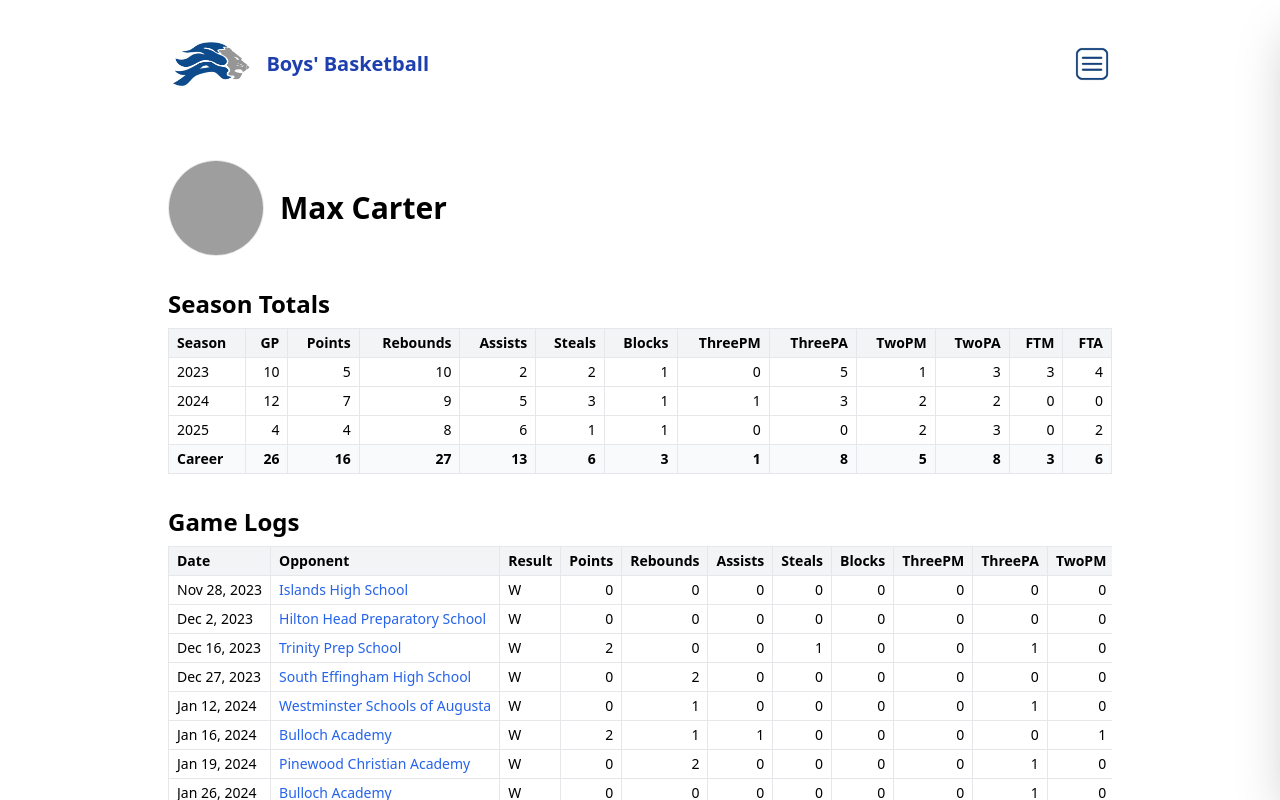
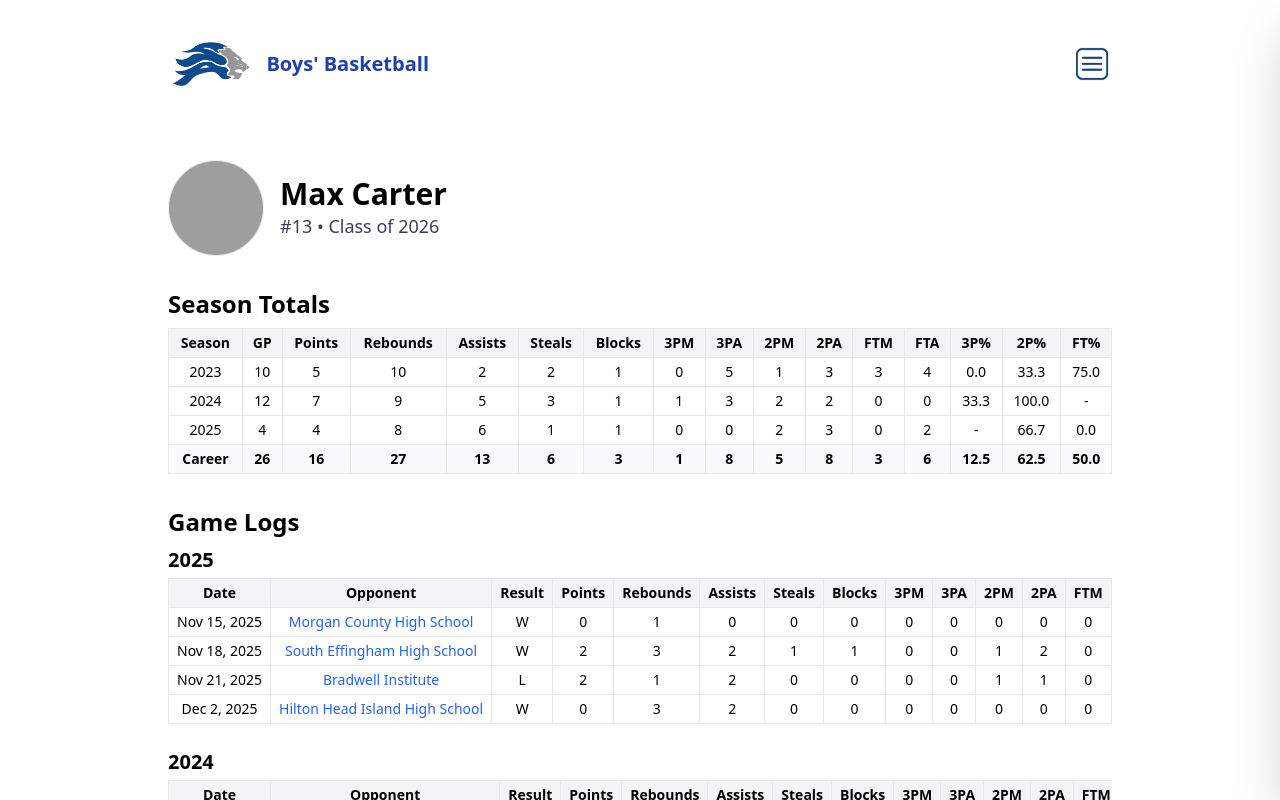
Before and after one commit to newonda1/st-andrews-basketball, a React (Vite) app: page /players/202301 in a window 1280 px wide. Shown: the top 800 px of the page. Built offline with nearby package versions, Linux system fonts and the light colour scheme; grey boxes are pictures that could not be loaded.

Commit message:
Update PlayerPage.jsx

```diff
--- a/src/pages/PlayerPage.jsx
+++ b/src/pages/PlayerPage.jsx
@@ -1,9 +1,7 @@
 import React, { useEffect, useState } from "react";
 import { useParams, Link } from "react-router-dom";
 
-// We will fetch JSON from /data instead of importing it
-
-// These must match the field names in player_game_stats.json
+// These must match the *field names* in playergamestats.json
 const statKeys = [
   "Points",
   "Rebounds",
@@ -17,6 +15,32 @@ const statKeys = [
   "FTM",
   "FTA",
 ];
+
+// Map data keys -> how we want them labeled in the tables
+const statLabelMap = {
+  ThreePM: "3PM",
+  ThreePA: "3PA",
+  TwoPM: "2PM",
+  TwoPA: "2PA",
+};
+
+const formatDate = (ms) =>
+  new Date(Number(ms)).toLocaleDateString(undefined, {
+    month: "short",
+    day: "numeric",
+    year: "numeric",
+  });
+
+const getPlayerPhotoUrl = (playerId) => {
+  return `/images/players/${playerId}.jpg`; // use .png if your files are PNG
+};
+
+const calcPct = (made, att) => {
+  const m = Number(made) || 0;
+  const a = Number(att) || 0;
+  if (!a) return "-";
+  return ((m / a) * 100).toFixed(1); // e.g. "45.0"
+};
 
 function PlayerPage() {
   const { playerId } = useParams();
@@ -36,17 +60,6 @@ function PlayerPage() {
       players.find((p) => Number(p.ID) === idNum) ||
       null
     );
-  };
-
-      const formatDate = (ms) =>
-        new Date(Number(ms)).toLocaleDateString(undefined, {
-          month: "short",
-          day: "numeric",
-          year: "numeric",
-        });
-
-      const getPlayerPhotoUrl = (playerId) => {
-        return `/images/players/${playerId}.jpg`;   // use .png if your files are PNG
   };
 
   // Load all the data we need
@@ -96,7 +109,17 @@ function PlayerPage() {
       ? `${player.FirstName} ${player.LastName}`
       : `Player ${playerId}`);
 
-  // Later you can add fields like YearsWithTeam or PhotoUrl to players.json
+  // Jersey number + class/year, trying several possible field names
+  const jerseyNumber =
+    player.JerseyNumber ?? player.Number ?? player.Jersey ?? null;
+
+  const gradYear =
+    player.ClassOf ??
+    player.GradYear ??
+    player.GraduationYear ??
+    player.Class ??
+    null;
+
   const yearsWithTeam = player.YearsWithTeam || "";
   const photoUrl = getPlayerPhotoUrl(playerId);
 
@@ -166,20 +189,45 @@ function PlayerPage() {
     );
   });
 
+  // 6. Game logs grouped by season (most recent season first)
+  const gameLogsBySeason = statsWithGameInfo.reduce((acc, row) => {
+    const seasonKey = row.season || "Unknown";
+    if (!acc[seasonKey]) acc[seasonKey] = [];
+    acc[seasonKey].push(row);
+    return acc;
+  }, {});
+
+  const orderedSeasonKeys = Object.keys(gameLogsBySeason).sort((a, b) => {
+    if (a === "Unknown") return 1;
+    if (b === "Unknown") return -1;
+    return String(b).localeCompare(String(a)); // most recent (largest) first
+  });
+
   return (
     <div className="player-page max-w-5xl mx-auto p-4 space-y-8">
-      {/* 1. Header: name, years, picture */}
+      {/* 1. Header: name, jersey, class, years, picture */}
       <header className="flex items-center gap-4 mb-4">
         {photoUrl && (
           <img
             src={photoUrl}
             alt={playerName}
-            onError={(e) => (e.currentTarget.src = "/images/players/default.jpg")}
+            onError={(e) =>
+              (e.currentTarget.src = "/images/players/default.jpg")
+            }
             className="w-24 h-24 object-cover rounded-full border"
           />
         )}
         <div>
           <h1 className="text-3xl font-bold">{playerName}</h1>
+
+          {(jerseyNumber || gradYear) && (
+            <p className="text-gray-700 text-lg">
+              {jerseyNumber && <span>#{jerseyNumber}</span>}
+              {jerseyNumber && gradYear && <span> • </span>}
+              {gradYear && <span>Class of {gradYear}</span>}
+            </p>
+          )}
+
           {yearsWithTeam && (
             <p className="text-gray-600 text-lg">
               St. Andrew&apos;s Lions • {yearsWithTeam}
@@ -198,52 +246,76 @@ function PlayerPage() {
             <table className="min-w-full border text-sm">
               <thead>
                 <tr className="bg-gray-100">
-                  <th className="border px-2 py-1 text-left">Season</th>
-                  <th className="border px-2 py-1 text-right">GP</th>
+                  <th className="border px-2 py-1 text-center">Season</th>
+                  <th className="border px-2 py-1 text-center">GP</th>
                   {statKeys.map((key) => (
                     <th
                       key={key}
-                      className="border px-2 py-1 text-right"
+                      className="border px-2 py-1 text-center"
                     >
-                      {key}
+                      {statLabelMap[key] || key}
                     </th>
                   ))}
+                  {/* Percentage columns */}
+                  <th className="border px-2 py-1 text-center">3P%</th>
+                  <th className="border px-2 py-1 text-center">2P%</th>
+                  <th className="border px-2 py-1 text-center">FT%</th>
                 </tr>
               </thead>
               <tbody>
                 {seasonTotals.map((row) => (
                   <tr key={row.season}>
-                    <td className="border px-2 py-1">{row.season}</td>
-                    <td className="border px-2 py-1 text-right">
+                    <td className="border px-2 py-1 text-center">
+                      {row.season}
+                    </td>
+                    <td className="border px-2 py-1 text-center">
                       {row.gamesPlayed}
                     </td>
                     {statKeys.map((key) => (
                       <td
                         key={key}
-                        className="border px-2 py-1 text-right"
+                        className="border px-2 py-1 text-center"
                       >
                         {row[key]}
                       </td>
                     ))}
+                    <td className="border px-2 py-1 text-center">
+                      {calcPct(row.ThreePM, row.ThreePA)}
+                    </td>
+                    <td className="border px-2 py-1 text-center">
+                      {calcPct(row.TwoPM, row.TwoPA)}
+                    </td>
+                    <td className="border px-2 py-1 text-center">
+                      {calcPct(row.FTM, row.FTA)}
+                    </td>
                   </tr>
                 ))}
 
                 {/* Career row */}
                 <tr className="bg-gray-50 font-semibold">
-                  <td className="border px-2 py-1">
+                  <td className="border px-2 py-1 text-center">
                     {careerTotals.season}
                   </td>
-                  <td className="border px-2 py-1 text-right">
+                  <td className="border px-2 py-1 text-center">
                     {careerTotals.gamesPlayed}
                   </td>
                   {statKeys.map((key) => (
                     <td
                       key={key}
-                      className="border px-2 py-1 text-right"
+                      className="border px-2 py-1 text-center"
                     >
                       {careerTotals[key]}
                     </td>
                   ))}
+                  <td className="border px-2 py-1 text-center">
+                    {calcPct(careerTotals.ThreePM, careerTotals.ThreePA)}
+                  </td>
+                  <td className="border px-2 py-1 text-center">
+                    {calcPct(careerTotals.TwoPM, careerTotals.TwoPA)}
+                  </td>
+                  <td className="border px-2 py-1 text-center">
+                    {calcPct(careerTotals.FTM, careerTotals.FTA)}
+                  </td>
                 </tr>
               </tbody>
             </table>
@@ -251,36 +323,58 @@ function PlayerPage() {
         )}
       </section>
 
-      {/* 3. Game-by-game table */}
+      {/* 3. Game-by-game tables, split by season */}
       <section>
         <h2 className="text-2xl font-semibold mb-2">Game Logs</h2>
         {statsWithGameInfo.length === 0 ? (
           <p>No game logs available.</p>
         ) : (
+          orderedSeasonKeys.map((seasonKey) => {
+            const rows = gameLogsBySeason[seasonKey] || [];
+            return (
+              <div key={seasonKey} className="mb-6">
+                <h3 className="text-xl font-semibold mb-1">
+                  {seasonKey || "Unknown Season"}
+                </h3>
                 <div className="overflow-x-auto">
                   <table className="min-w-full border text-sm">
                     <thead>
                       <tr className="bg-gray-100">
-                  <th className="border px-2 py-1 text-left">Date</th>
-                  <th className="border px-2 py-1 text-left">Opponent</th>
-                  <th className="border px-2 py-1 text-left">Result</th>
+                        <th className="border px-2 py-1 text-center">
+                          Date
+                        </th>
+                        <th className="border px-2 py-1 text-center">
+                          Opponent
+                        </th>
+                        <th className="border px-2 py-1 text-center">
+                          Result
+                        </th>
                         {statKeys.map((key) => (
                           <th
                             key={key}
-                      className="border px-2 py-1 text-right"
+                            className="border px-2 py-1 text-center"
                           >
-                      {key}
+                            {statLabelMap[key] || key}
                           </th>
                         ))}
+                        <th className="border px-2 py-1 text-center">
+                          3P%
+                        </th>
+                        <th className="border px-2 py-1 text-center">
+                          2P%
+                        </th>
+                        <th className="border px-2 py-1 text-center">
+                          FT%
+                        </th>
                       </tr>
                     </thead>
                     <tbody>
-                {statsWithGameInfo.map((row, idx) => (
+                      {rows.map((row, idx) => (
                         <tr key={`${row.GameID}-${idx}`}>
-                    <td className="border px-2 py-1 whitespace-nowrap">
+                          <td className="border px-2 py-1 text-center whitespace-nowrap">
                             {row.gameDate ? formatDate(row.gameDate) : ""}
                           </td>
-                    <td className="border px-2 py-1 whitespace-nowrap">
+                          <td className="border px-2 py-1 text-center whitespace-nowrap">
                             <Link
                               to={`/games/${row.GameID}`}
                               className="text-blue-600 hover:underline"
@@ -288,22 +382,34 @@ function PlayerPage() {
                               {row.opponent}
                             </Link>
                           </td>
-                    <td className="border px-2 py-1">
+                          <td className="border px-2 py-1 text-center">
                             {row.result}
                           </td>
                           {statKeys.map((key) => (
                             <td
                               key={key}
-                        className="border px-2 py-1 text-right"
+                              className="border px-2 py-1 text-center"
                             >
                               {row[key]}
                             </td>
                           ))}
+                          <td className="border px-2 py-1 text-center">
+                            {calcPct(row.ThreePM, row.ThreePA)}
+                          </td>
+                          <td className="border px-2 py-1 text-center">
+                            {calcPct(row.TwoPM, row.TwoPA)}
+                          </td>
+                          <td className="border px-2 py-1 text-center">
+                            {calcPct(row.FTM, row.FTA)}
+                          </td>
                         </tr>
                       ))}
                     </tbody>
                   </table>
                 </div>
+              </div>
+            );
+          })
         )}
       </section>
     </div>
```
Lines whose indentation alone changed are shown as unchanged.
